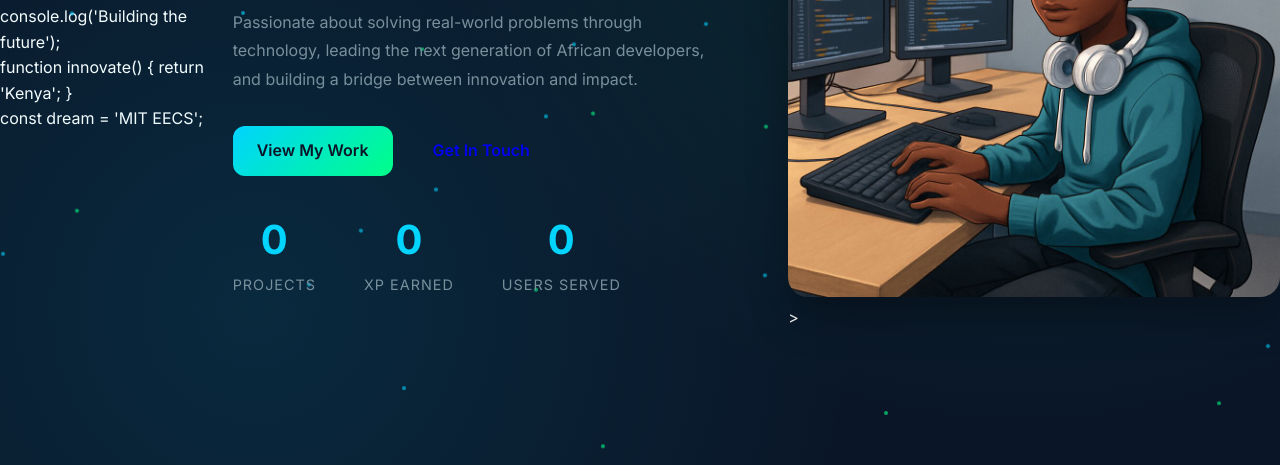
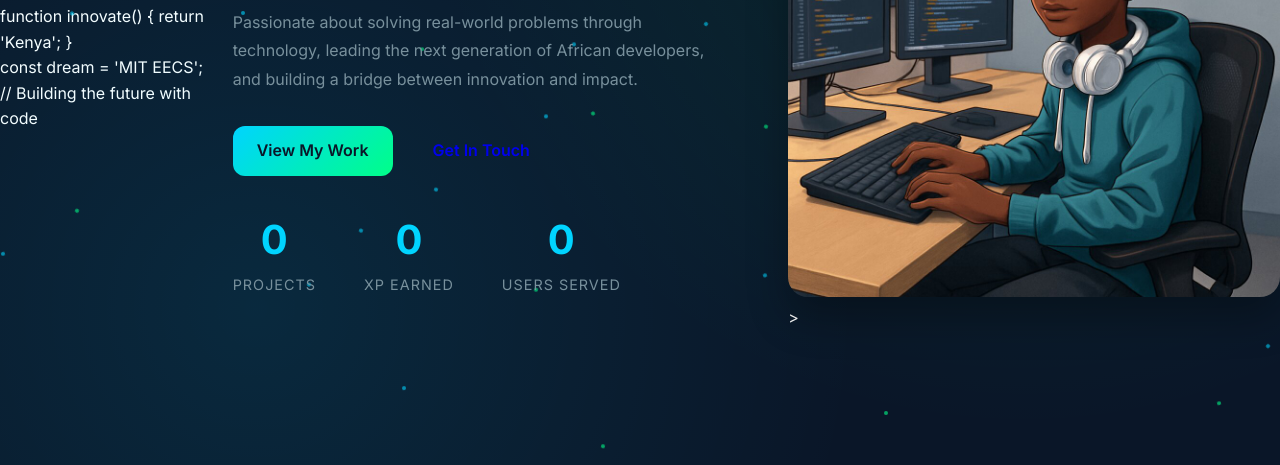
Before and after one commit to jamiemkariuki/Portfolio, a plain HTML site: page index.html in a window 1280 px wide. Shown: the part 332-797 px from the top of the page. Drawn offline with Linux system fonts and the light colour scheme.

Commit message:
Remove console.log statement from hero section

```diff
--- a/index.html
+++ b/index.html
@@ -49,9 +49,9 @@
         <div class="hero-background">
             <div class="particles" id="particles"></div>
             <div class="code-snippets">
-                <div class="code-snippet">console.log('Building the future');</div>
                 <div class="code-snippet">function innovate() { return 'Kenya'; }</div>
                 <div class="code-snippet">const dream = 'MIT EECS';</div>
+                <div class="code-snippet">// Building the future with code</div>
             </div>
         </div>
         <div class="hero-content">
```
